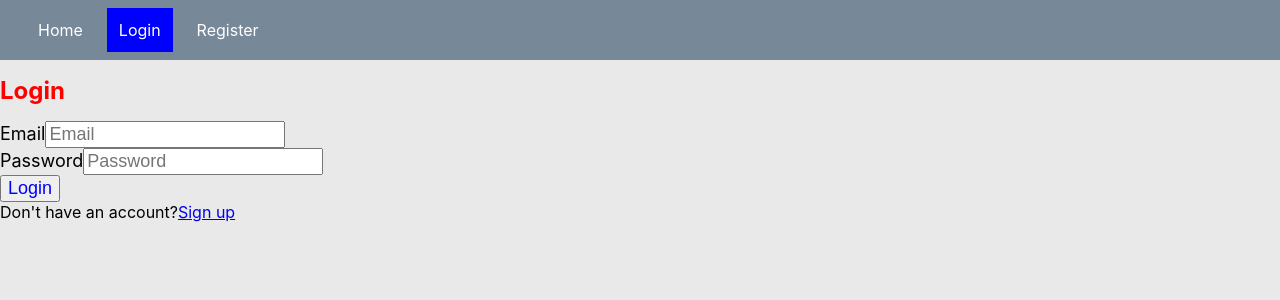
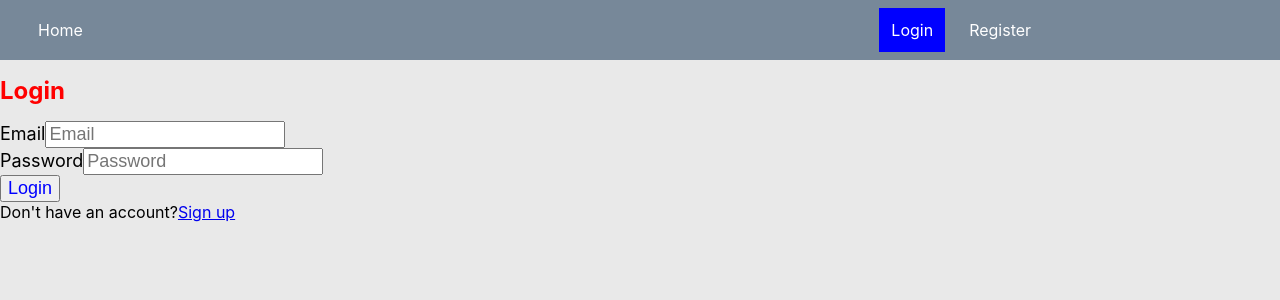
Before and after one commit to lmjcbs/designvault-frontend, a React (Create React App) app: page /login in a window 1280 px wide. Shown: the top 300 px of the page. Built offline with nearby package versions, Linux system fonts and the light colour scheme; no server answers; the HTML template or start-up script is replaced by a standard one.

Commit message:
include search bar and add grid layout

```diff
--- a/src/components/Navbar/Navbar.container.jsx
+++ b/src/components/Navbar/Navbar.container.jsx
@@ -3,10 +3,14 @@ import { NavLink } from 'react-router-dom';
 import { NavbarWrapper, NavbarButton, link } from './Navbar.styles';
 import { connect } from 'react-redux';
 import { userLogoutAction } from '../../actions/Actions';
+import { Row, Col } from '../../utils/styles/global';
+import SearchBar from '../Home/SearchBar.component';
 
 const Navbar = ({ isAuthenticated, userLogoutAction }) => {
   return (
     <NavbarWrapper>
+      <Row>
+        <Col size={1}>
           <NavLink
             to="/"
             exact
@@ -15,6 +19,9 @@ const Navbar = ({ isAuthenticated, userLogoutAction }) => {
           >
             Home
           </NavLink>
+        </Col>
+        <Col size={1}>{isAuthenticated ? <SearchBar /> : null}</Col>
+        <Col size={1}>
           {isAuthenticated ? (
             <NavbarButton onClick={userLogoutAction}>Logout</NavbarButton>
           ) : (
@@ -37,6 +44,8 @@ const Navbar = ({ isAuthenticated, userLogoutAction }) => {
               </NavLink>
             </>
           )}
+        </Col>
+      </Row>
     </NavbarWrapper>
   );
 };
```
Lines whose indentation alone changed are shown as unchanged.
